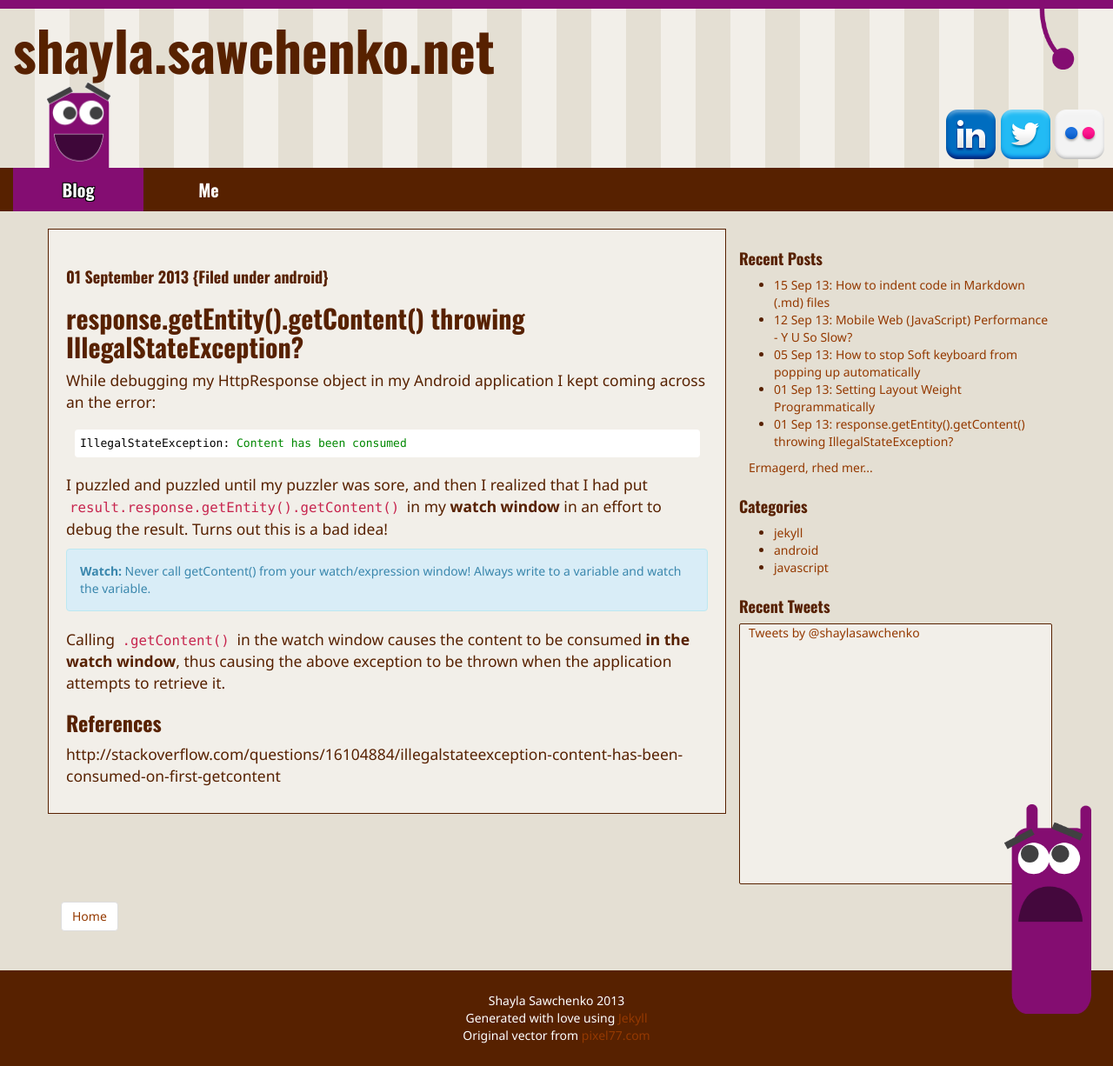
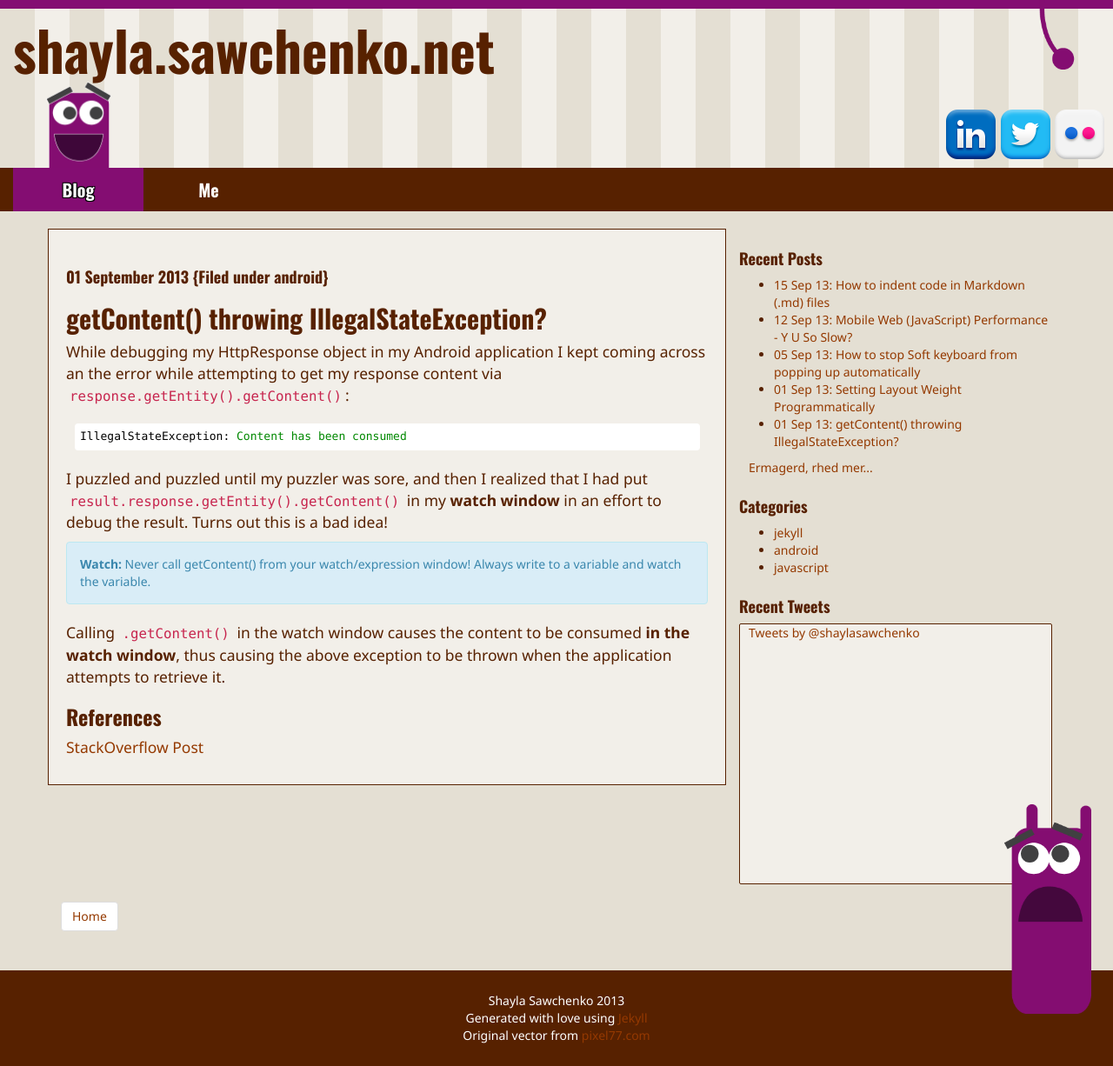
Before and after one commit to ssawchenko/jekyllblog, a Jekyll site: the page built from _posts/2013-09-01-Response-getContent-IllegalException.md, in a window 1280 px wide. Shown: the whole page at 87% size. Built offline with Jekyll 4.4.1, drawn with Linux system fonts in a browser that asks for light colours; some web fonts are replaced; Markdown is read by kramdown in place of the engine named in the settings; comment, search, counter and statistics services are not loaded.

Commit message:
Content changes
Fixed lines being too long.

````diff
--- a/_posts/2013-09-01-Response-getContent-IllegalException.md
+++ b/_posts/2013-09-01-Response-getContent-IllegalException.md
@@ -1,5 +1,5 @@
 ---
-title: "response.getEntity().getContent() throwing IllegalStateException?"
+title: "getContent() throwing IllegalStateException?"
 layout: post
 categories:
 - android
@@ -9,13 +9,14 @@ tags:
 - exception
 ---
 
-While debugging my HttpResponse object in my Android application I kept coming across an the error:
+While debugging my HttpResponse object in my Android application I kept coming across an the error while attempting
+to get my response content via `response.getEntity().getContent()`:
 
 ```java
 IllegalStateException: Content has been consumed
 ```
 
-I puzzled and puzzled until my puzzler was sore, and then I realized that I had put ```result.response.getEntity().getContent()``` in my **watch window** in an effort to debug the result.
+I puzzled and puzzled until my puzzler was sore, and then I realized that I had put `result.response.getEntity().getContent()` in my **watch window** in an effort to debug the result.
 Turns out this is a bad idea!
 
 <div class="alert alert-info">
@@ -25,4 +26,4 @@ Turns out this is a bad idea!
 Calling ```.getContent()``` in the watch window causes the content to be consumed **in the watch window**, thus causing the above exception to be thrown when the application attempts to retrieve it.
 
 ### References
-http://stackoverflow.com/questions/16104884/illegalstateexception-content-has-been-consumed-on-first-getcontent
+[StackOverflow Post](http://stackoverflow.com/questions/16104884/illegalstateexception-content-has-been-consumed-on-first-getcontent)
````
